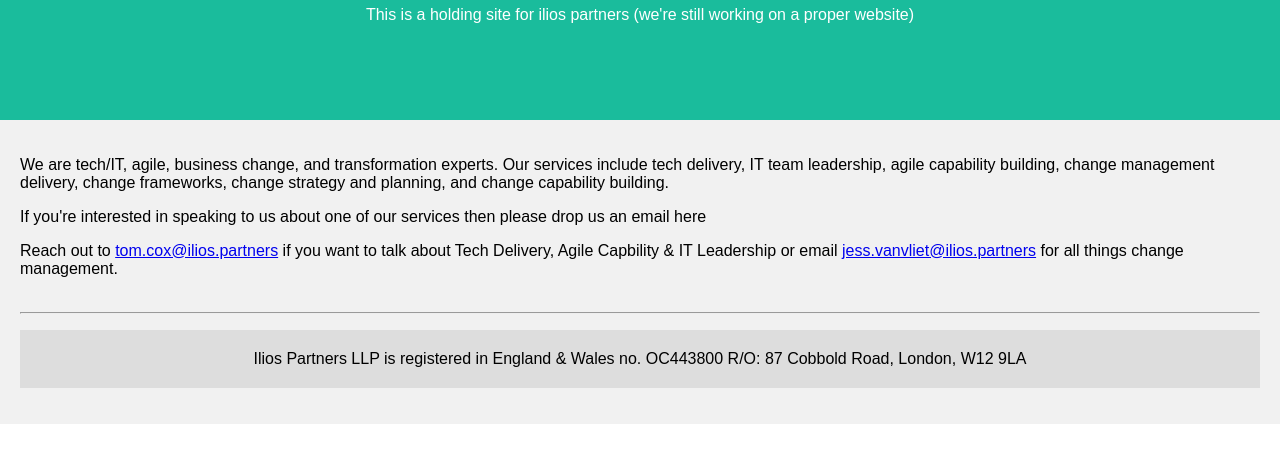
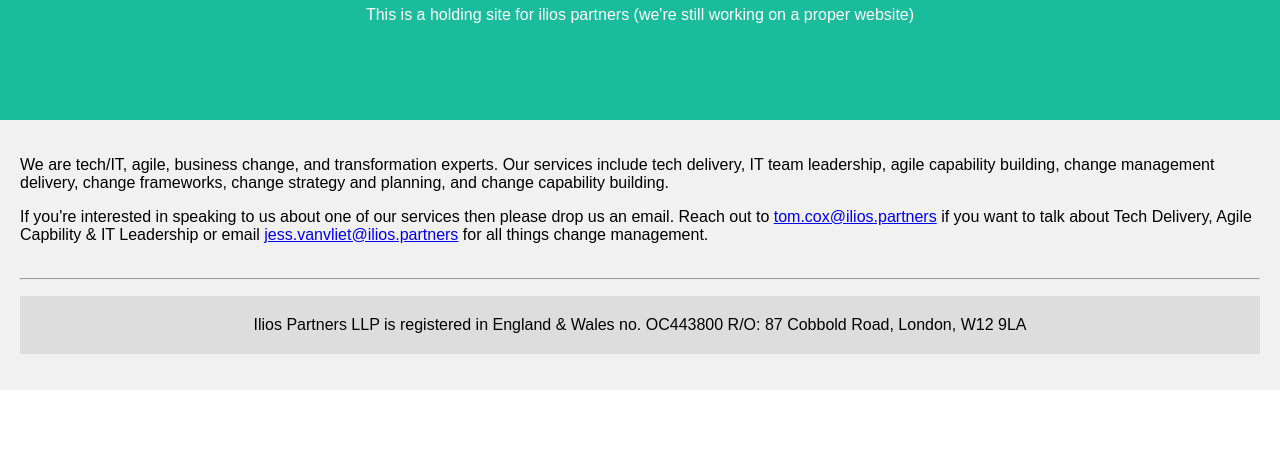
Before and after one commit to tominvo/ilios, a plain HTML site: page index.html in a window 1280 px wide. Shown: the part 173-636 px from the top of the page. Drawn offline with Linux system fonts and the light colour scheme.

Commit message:
Update index.html

```diff
--- a/index.html
+++ b/index.html
@@ -113,8 +113,7 @@ body {
 <div class="row">
   <div class="side">
     <p>We are tech/IT, agile, business change, and transformation experts. Our services include tech delivery, IT team leadership, agile capability building, change management delivery, change frameworks, change strategy and planning, and change capability building.</p>
-    <p>If you're interested in speaking to us about one of our services then please drop us an email here</p>
-    <p>Reach out to <a href="mailto:tom.cox@ilios.partners">tom.cox@ilios.partners</a> if you want to talk about Tech Delivery, Agile Capbility & IT Leadership or email <a href="mailto:jess.vanvliet@ilios.partners">jess.vanvliet@ilios.partners</a> for all things change management.
+    <p>If you're interested in speaking to us about one of our services then please drop us an email. Reach out to <a href="mailto:tom.cox@ilios.partners">tom.cox@ilios.partners</a> if you want to talk about Tech Delivery, Agile Capbility & IT Leadership or email <a href="mailto:jess.vanvliet@ilios.partners">jess.vanvliet@ilios.partners</a> for all things change management.
     <br><br><hr />
     <p class="footer">Ilios Partners LLP is registered in England & Wales no. OC443800 R/O: 87 Cobbold Road, London, W12 9LA</p>
 
```
